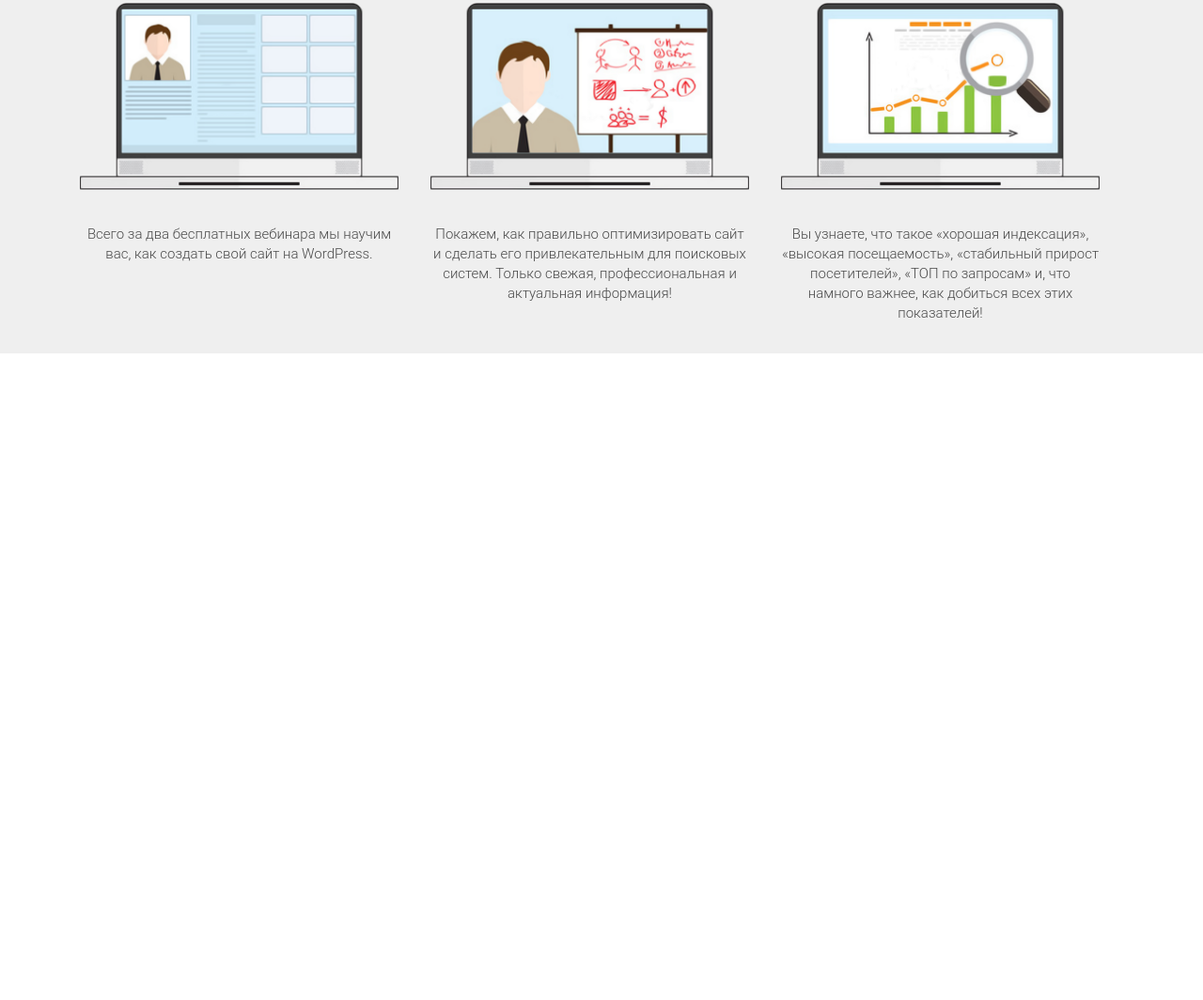
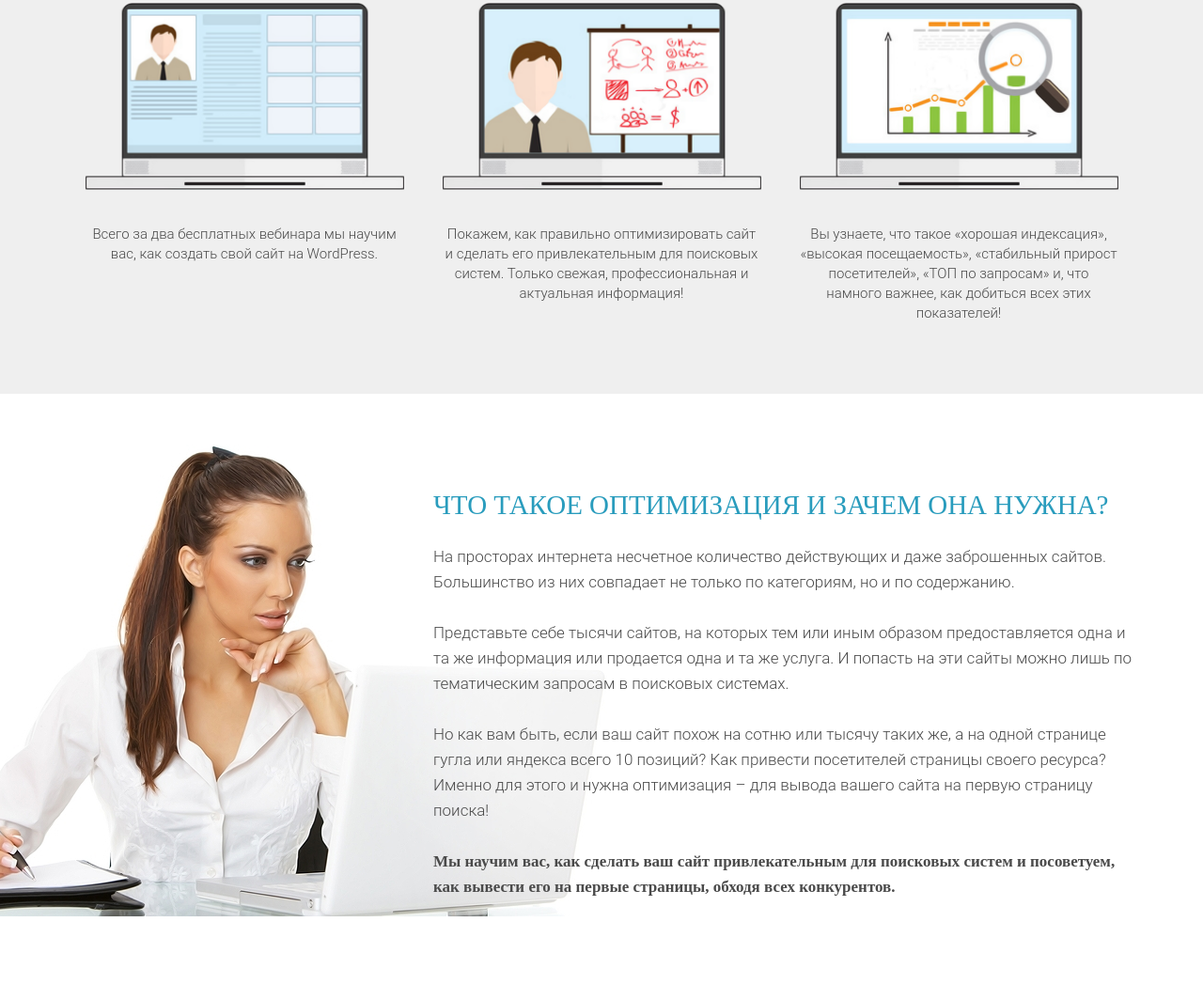
Before and after one commit to DmitriySmolin/wordpress-project, a plain HTML site: page index.html in a window 1280 px wide. Shown: the part 1028-2092 px from the top of the page at 94% size. Before the commit the page ends 1404 px from the top, so only its background shows below. Drawn offline with Linux system fonts and the light colour scheme.

Commit message:
Верстка секции 'Что такое оптимизация и зачем она нужна??'

```diff
--- a/css/style.css
+++ b/css/style.css
@@ -5,6 +5,7 @@
 }
 
 .container {
+    position: relative;
     width: 1140px;
     margin: 0 auto;
 }
@@ -116,7 +117,7 @@ h2.title {
 }
 
 .waiting {
-    height: 604px;
+    min-height: 604px;
     background-color: #efefef;
     padding: 85px 0 75px 0;
 }
@@ -148,13 +149,12 @@ h2.title {
 }
 
 .waiting .waiting_wrapper {
+    display: flex;
+    justify-content: space-around;
     margin-top: 45px;
 }
 
 .waiting .waiting_wrapper .waiting_item {
-    display: inline-block;
-    vertical-align: top;
-    margin: 0 15px;
     width: 339px;
     text-align: center;
 }
@@ -171,3 +171,40 @@ h2.title {
     font-weight: 300;
     line-height: 21px;
 }
+
+.optimization {
+    min-height: 550px;
+    padding: 102px 0px 107px 0;
+}
+
+.optimization .optimization_header {
+    margin-left: 391px;
+    color: #299cbd;
+    font-family: "Roboto - Black";
+    font-size: 29px;
+    font-weight: 400;
+    text-transform: uppercase;
+}
+
+.optimization .optimization_text {
+    margin-top: 25px;
+    margin-left: 391px;
+    color: #4a4a4a;
+    font-size: 17px;
+    font-weight: 300;
+    line-height: 27px;
+    font-family: "Roboto Light";
+    font-weight: 300;
+}
+
+.optimization .optimization_text span {
+    font-family: "Roboto - Bold";
+    font-weight: 700;
+}
+
+.optimization .optimization_img {
+    position: absolute;
+    top: -48px;
+    left: -240px;
+    z-index: -1;
+}
--- a/index.html
+++ b/index.html
@@ -65,6 +65,30 @@
             </div>
         </div>
     </section>
+    <section class="optimization">
+        <div class="container">
+            <h2 class="optimization_header">Что такое оптимизация и зачем она нужна?</h2>
+            <div class="optimization_text">
+                На просторах интернета несчетное количество действующих и даже заброшенных сайтов. Большинство из них
+                совпадает не только по категориям, но и по содержанию.
+                <br><br>
+                Представьте себе тысячи сайтов, на которых тем или иным образом предоставляется одна и та же информация
+                или продается одна и та же услуга. И попасть на эти сайты можно лишь по тематическим запросам в
+                поисковых системах.
+                <br><br>
+                Но как вам быть, если ваш сайт похож на сотню или тысячу таких же, а на одной странице гугла или яндекса
+                всего 10 позиций? Как привести посетителей страницы своего ресурса? Именно для этого и нужна оптимизация
+                – для вывода вашего сайта на первую страницу поиска!
+                <br><br>
+                <span>
+                    Мы научим вас, как сделать ваш сайт привлекательным для поисковых систем и посоветуем, как
+                    вывести его
+                    на первые страницы, обходя всех конкурентов.
+                </span>
+            </div>
+            <img src="img/bg/woman_bg.jpg" alt="woman" class="optimization_img">
+        </div>
+    </section>
 </body>
 
 </html>
```
